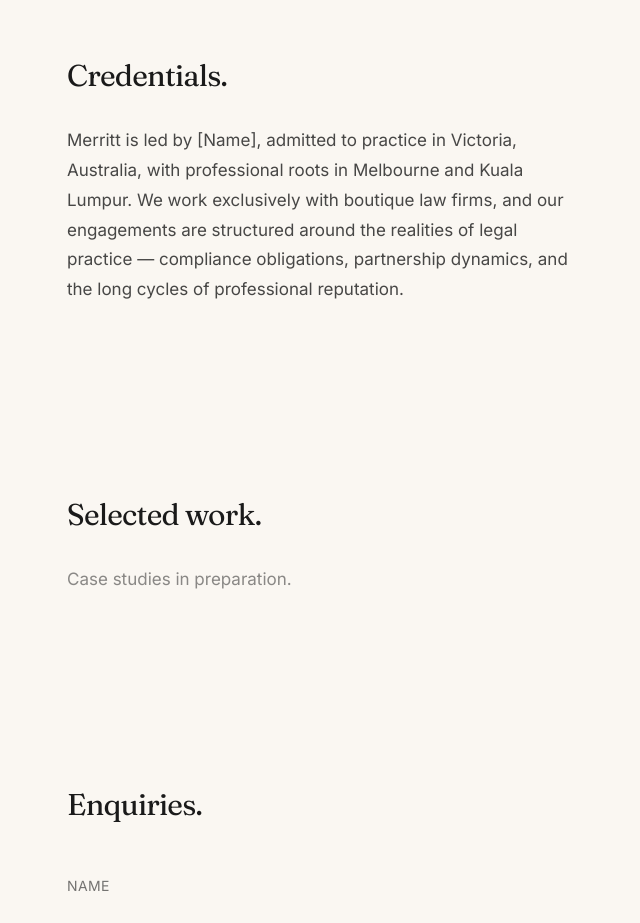
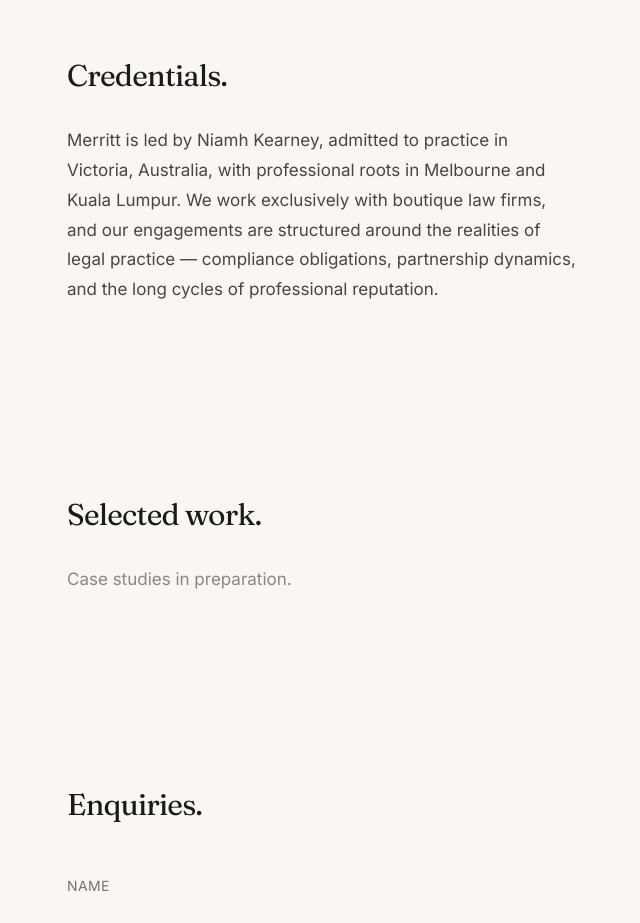
Before and after one commit to niamhkearney23/SleepShop, a Next.js app: page / in a window 1280 px wide. Shown: the part 2840-3763 px from the top of the page, without its empty margins (13-653 px from the left). Built offline with nearby package versions, Linux system fonts and the light colour scheme.

Commit message:
Add name to credentials section
https://claude.ai/code/session_01C2DbhnR7z1vouxJrH4ayAf

```diff
--- a/src/components/credentials.tsx
+++ b/src/components/credentials.tsx
@@ -8,7 +8,7 @@ export function Credentials() {
           Credentials.
         </h2>
         <p className="text-ink/80">
-          Merritt is led by [Name], admitted to practice in Victoria, Australia,
+          Merritt is led by Niamh Kearney, admitted to practice in Victoria, Australia,
           with professional roots in Melbourne and Kuala Lumpur. We work
           exclusively with boutique law firms, and our engagements are structured
           around the realities of legal practice — compliance obligations,
```
